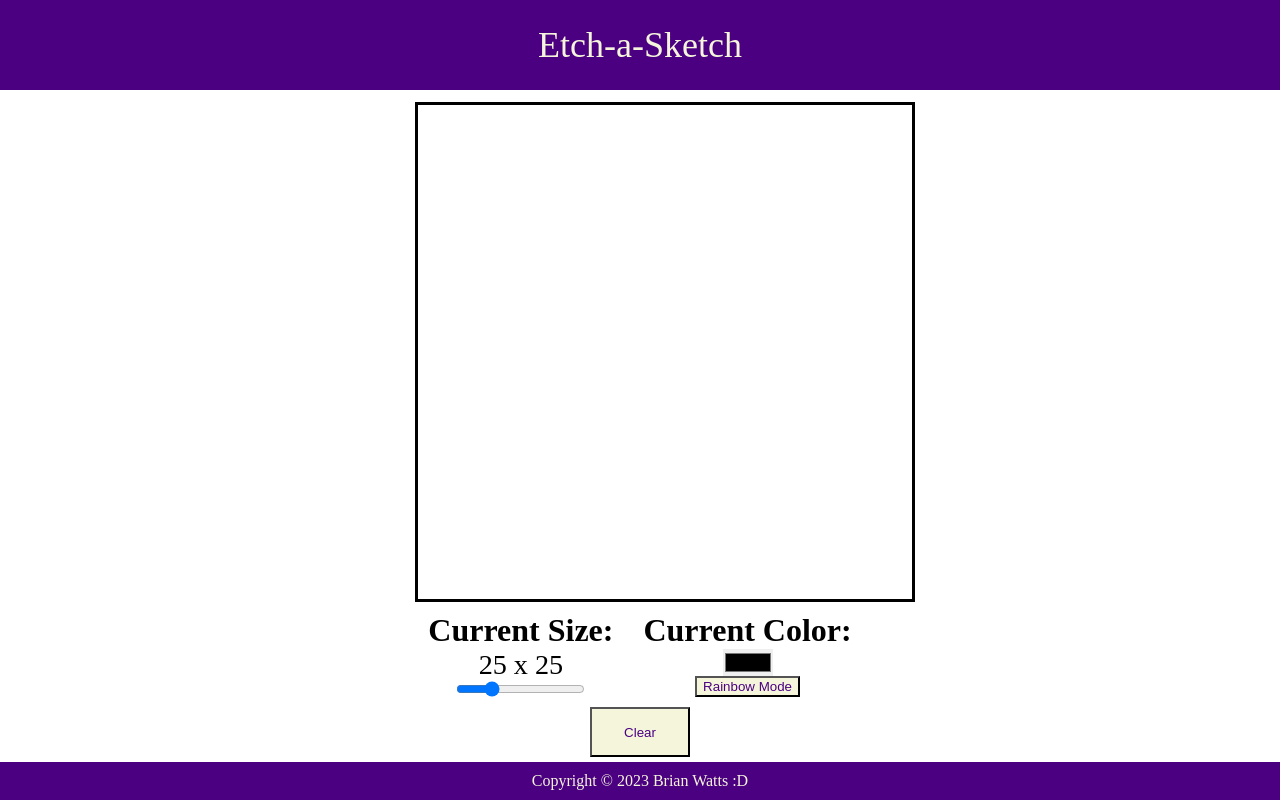
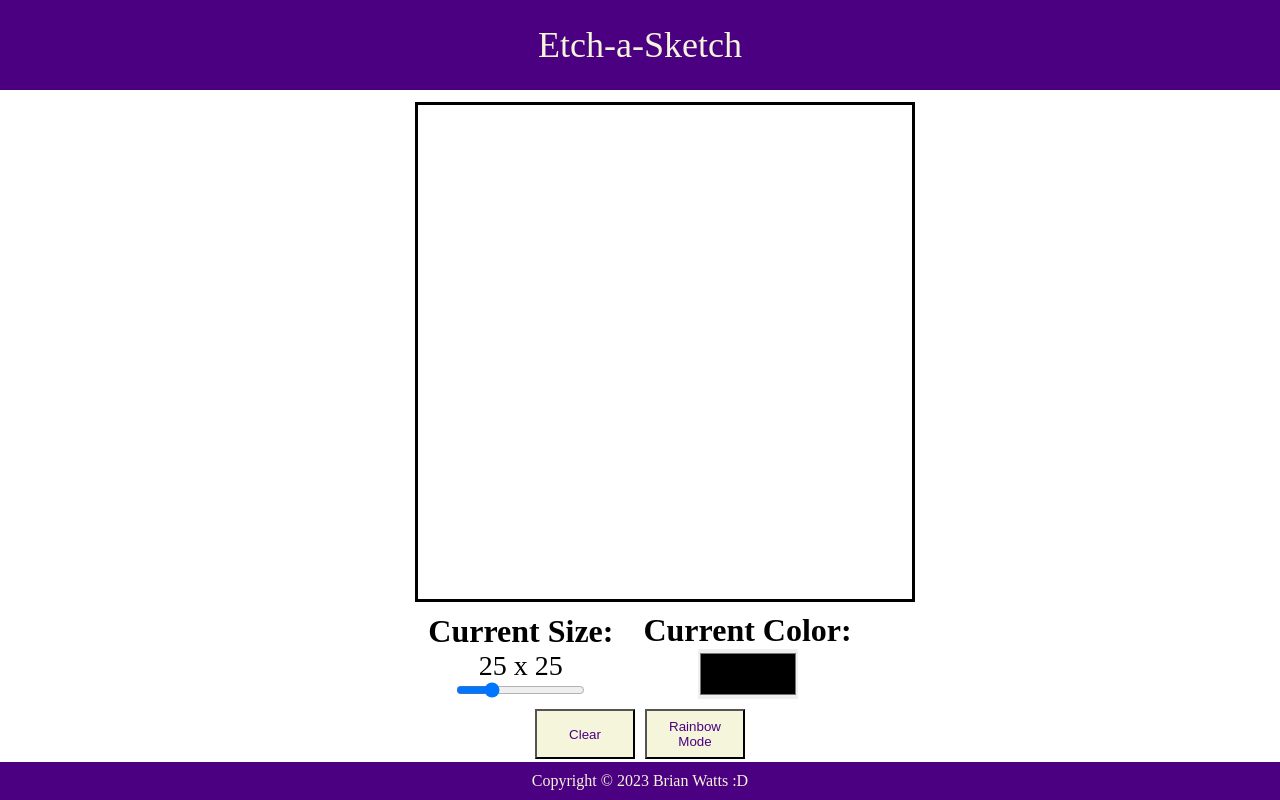
Before and after one commit to peacotton/Etch-a-Sketch, a plain HTML site: page index.html in a window 1280 px wide. Drawn offline with Linux system fonts and the light colour scheme.

Commit message:
Update UI to make color eaiser to see

```diff
--- a/index.html
+++ b/index.html
@@ -23,11 +23,12 @@
             <div id="currentColor">
                 <h1>Current Color:</h1>
                 <input type="color" id="color">
-                <button id="rainbow">Rainbow Mode</button>
+
             </div>
         </div>
         <div id="button-container">
             <button id="clear">Clear</button>
+            <button id="rainbow">Rainbow Mode</button>
         </div>
             <div id="footer">Copyright © 2023 Brian Watts :D</div>
     </body>
--- a/style.css
+++ b/style.css
@@ -43,6 +43,8 @@ html {
 #color {
     padding: 0px;
     border: none;
+    height: 50px;
+    width: 100px;
 }
 
 #footer {
@@ -74,19 +76,19 @@ html {
 }
 
 #sizeValue {
-    font-size: 28.16px;
+    font-size: 28px;
 }
 
 #button-container {
     display: flex;
     justify-content: center;
+    gap: 10px;
 }
 
-#clear {
+
+button {
+    background-color: beige;
+    color: indigo;
     height: 50px;
     width: 100px;
 }
-button {
-    background-color: beige;
-    color: indigo;
-}
```
